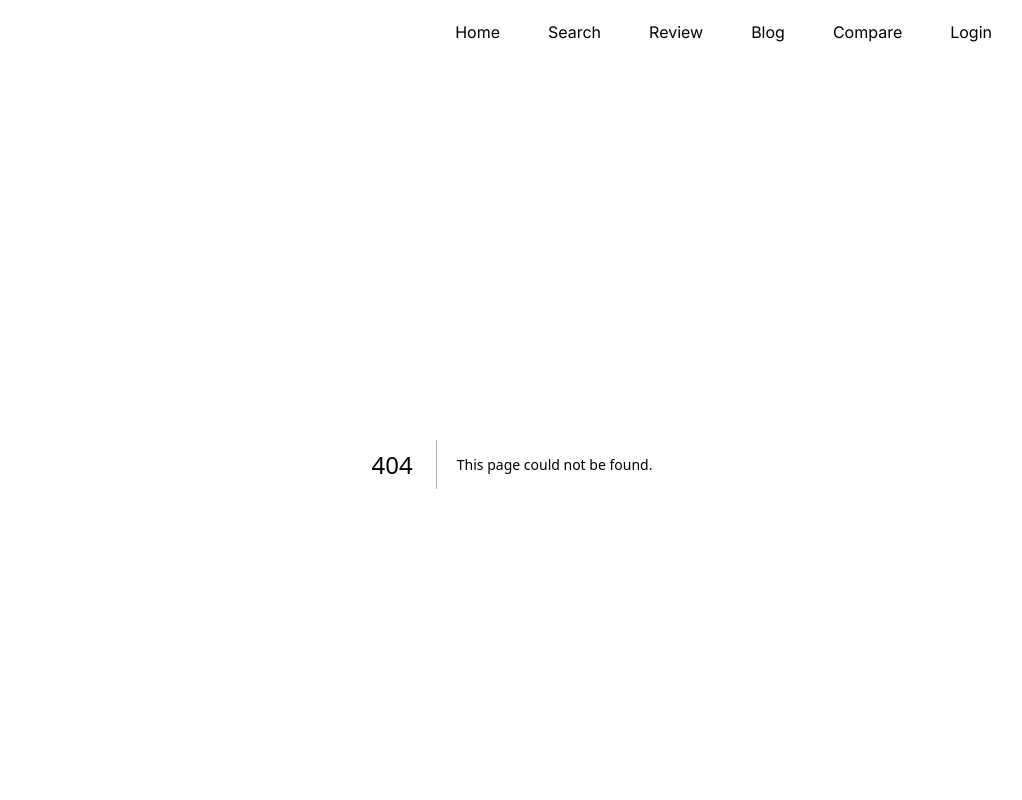
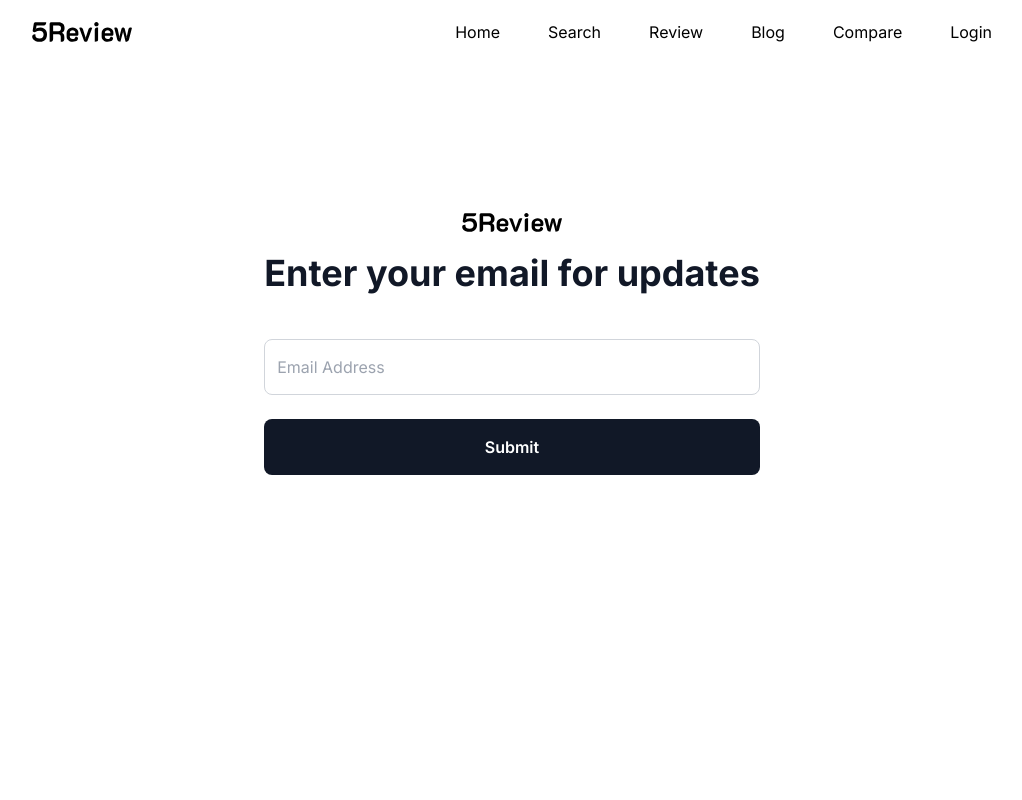
Before and after one commit to malachiwhi/FiveFist-Review, a Next.js app: page /newsletter in a window 1280 px wide. Before the commit this address had no page. Shown: the top 800 px of the page, without its empty margins (128-1150 px from the left). Built offline with nearby package versions, Linux system fonts and the light colour scheme.

Commit message:
Added the newletter page with button and input need to do the functionality for the input and submit button

```diff
--- a/next.config.mjs
+++ b/next.config.mjs
@@ -1,4 +1,14 @@
 /** @type {import('next').NextConfig} */
-const nextConfig = {};
+const nextConfig = {
+    async redirects() {
+        return [
+            {
+                source:"/email/page",
+                destination:"/redirectRoute",
+                permanent: true,
+            }
+        ]
+    }
+};
 
 export default nextConfig;
--- a/src/app/components/NavBar.tsx
+++ b/src/app/components/NavBar.tsx
@@ -1,15 +1,17 @@
 import Image from "next/image";
 import Link from "next/link";
+
+
+/* width={100} height={29} */
 
 
 export default function NavBar() {
     return (
         <div>
-            <nav className="flex justify-between items-center max-w-container px-8 py-5 relative z-30">
+             <nav className="flex justify-between items-center max-w-container px-8 py-5 relative z-30">
                 <Link href='/'>
-                    <Image alt="5Review" src="/5Review.svg"
-                        objectFit="contain" objectPosition="left"
-                        width={100} height={29} />
+                    <Image alt="5Review" src="/5ReviewBlack.svg"
+                         width={100} height={29}/>
                 </Link>
                 <ul className='hidden lg:flex h-full gap-12 text-black regular-16 items-center cursor-pointer transition-all'>
                     <li className='hover:font-bold'>
--- a/src/app/email/page.tsx
+++ /dev/null
@@ -1,15 +0,0 @@
-import React from 'react'
-
-function page() {
-  return (
-    <main>
-        <form>
-            <input type="text" name="name" />
-            <button type="submit">Submit</button>
-        </form>
-        <h2>Please enter your email address for updats on 5FistReview</h2>
-    </main>
-  )
-}
-
-export default page
--- /dev/null
+++ b/src/app/newsletter/page.tsx
@@ -0,0 +1,32 @@
+import Image from "next/image";
+
+function Page() {
+  return (
+    <div className="flex items-center justify-center min-h-screen">
+      <div className="text-center max-w-[80%] mx-auto pb-60">
+        <div className="flex flex-col items-center">
+          <Image alt="5Review" src="/5ReviewBlack.svg" width={100} height={29} />
+          <h3 className="text-3xl md:text-4xl font-bold text-gray-900 mt-4 !leading-[1.4]">
+            Enter your email for updates
+          </h3>
+        </div>
+        <div className="w-full mt-10">
+          <input
+            name="email"
+            type="email"
+            placeholder="Email Address"
+            className="block h-14 w-full border border-gray-300 rounded-lg px-3 py-2 focus:outline-none focus:border-gray-500"
+          />
+          <button
+            type="button"
+            className="block mt-6 h-14 w-full px-6 py-3 leading-none font-semibold rounded-lg text-white bg-gray-900 focus:outline-none"
+          >
+            Submit
+          </button>
+        </div>
+      </div>
+    </div>
+  );
+}
+
+export default Page;
```
Also changed, not shown: public/5Review.svg (deleted), public/5ReviewBlack.svg (added).
